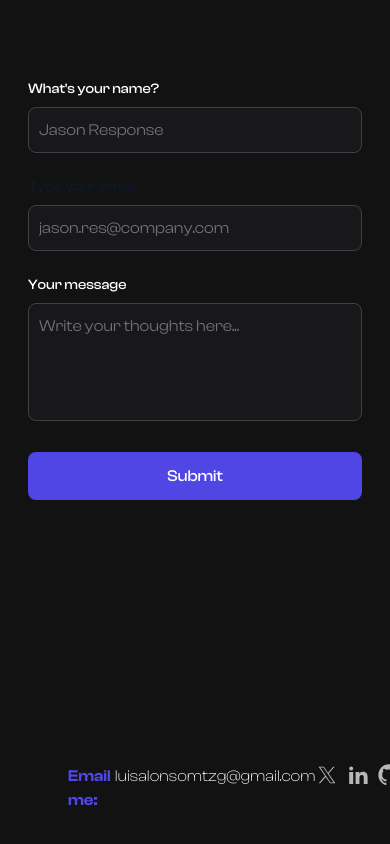
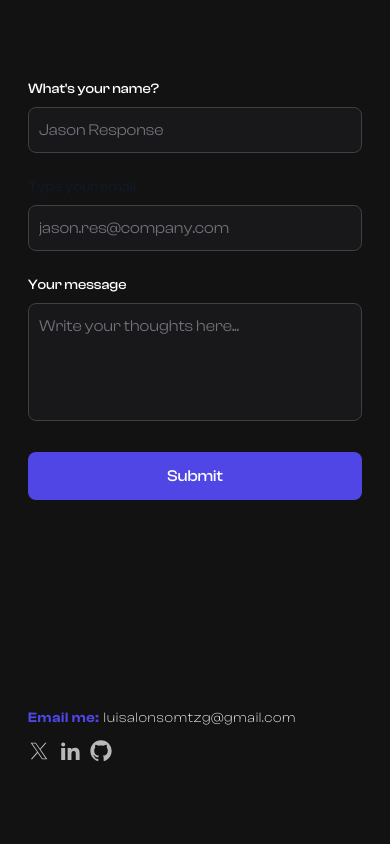
Before and after one commit to AlonsoMtzG/alonsomtz-portfolio, a Next.js app: page / in a window 390 px wide. Shown: the part 1479-2323 px from the top of the page. After the commit the page ends 2291 px from the top, so only its background shows below. Built offline with nearby package versions, Linux system fonts and the light colour scheme.

Commit message:
responsive footer

```diff
--- a/components/Footer/index.jsx
+++ b/components/Footer/index.jsx
@@ -11,8 +11,8 @@ import { GithubIcon } from './GithubIcon';
 export const Footer = () => {
   const { textColorSelected } = useThemeContext();
   return (
-    <footer className="px-10 py-14 flex justify-between">
-      <div className="flex gap-1">
+    <footer className="gap-y-3 flex flex-col pb-12 md:flex-row justify-between">
+      <p className="flex gap-1 text-sm tracking-wider md:text-base">
         <span
           className={`${textColorSelected} font-semibold transition-all duration-300`}
         >
@@ -21,7 +21,7 @@ export const Footer = () => {
         <Link href="mailto: luisalonsomtzg@gmail.com" className="font-light">
           luisalonsomtzg@gmail.com
         </Link>
-      </div>
+      </p>
       <div className="flex gap-2">
         <Link
           target="_blank"
```
